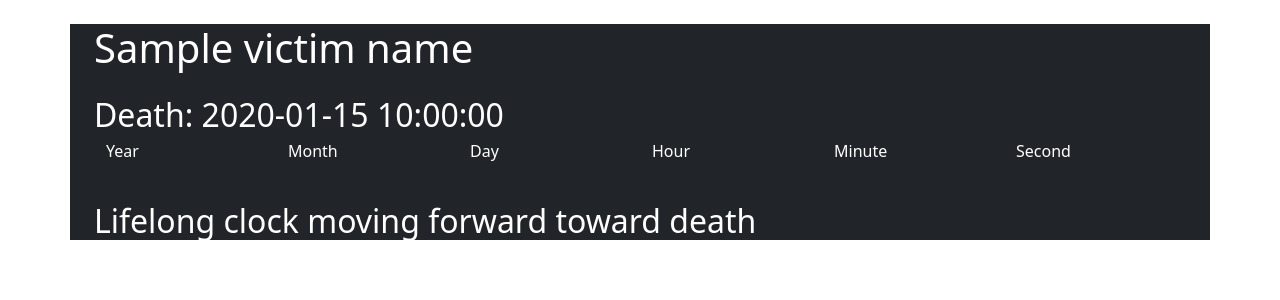
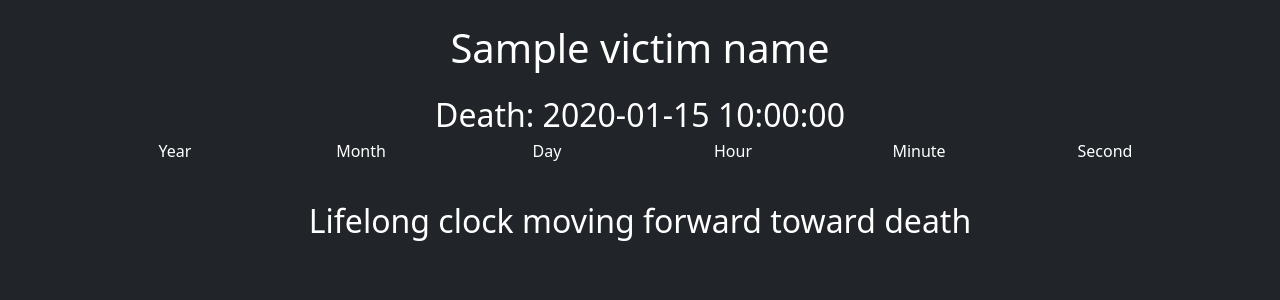
Before and after one commit to paul-jean/black-lives-matter, a Flask app: template templates/detail.html in a window 1280 px wide. Shown: the top 300 px of the page. Run offline with Flask 2, Linux system fonts and the light colour scheme; the template is opened without the code that fills it: most values are stand-ins (such as "Sample title", 1, 10 or a date in 2020); data that the repository does not hold is empty; some libraries are stand-ins or nearby versions.

Commit message:
center everything, and dark background

```diff
--- a/templates/detail.html
+++ b/templates/detail.html
@@ -7,20 +7,20 @@
   <link rel="stylesheet" href="{{ url_for('static', filename='css/bootstrap.min.css') }}" />
 </head>
 
-<body>
+<body class="bg-dark">
   <script type="text/javascript" src="{{ url_for('static', filename='js/jquery-3.6.0.min.js') }}"></script>
   <script type="text/javascript" src="{{ url_for('static', filename='js/scripts.js') }}"></script>
   <script type="text/javascript" src="{{ url_for('static', filename='js/bootstrap.bundle.min.js') }}"></script>
 
   <!-- Begin page content -->
   <main role="main" class="container mt-4 text-white bg-dark">
-    <div class="container mt-4">
+    <div class="container mt-4 text-center">
 
-      <div class="victim_detail h1 mx-auto">
+      <div class="victim_detail h1">
         {{ victim_name }}
       </div>
 
-      <div class="h2 mt-4 mx-auto">
+      <div class="h2 mt-4">
         {% if birth_or_death == "birth" %}
         Birth:
         {{ birth_date }}
@@ -30,7 +30,7 @@
         {% endif %}
       </div>
 
-      <div class="row headers mx-auto">
+      <div class="row headers">
         <div class="col-sm year h6"> Year </div>
         <div class="col-sm month h6"> Month </div>
         <div class="col-sm day h6"> Day </div>
@@ -38,7 +38,7 @@
         <div class="col-sm minute h6"> Minute </div>
         <div class="col-sm second h6"> Second </div>
       </div>
-      <div class="row clock mt-2 mx-auto" data-birth-or-death='{{ birth_or_death }}'>
+      <div class="row clock mt-2" data-birth-or-death='{{ birth_or_death }}'>
         <div class="col-sm year small"></div>
         <div class="col-sm month small"></div>
         <div class="col-sm day small"></div>
@@ -47,7 +47,7 @@
         <div class="col-sm second small"></div>
       </div>
 
-      <div class="h2 mt-4 mx-auto">
+      <div class="h2 mt-4">
         {% if birth_or_death == "birth" %}
         Lifelong clock moving backward toward birth
         {% else %}
```
